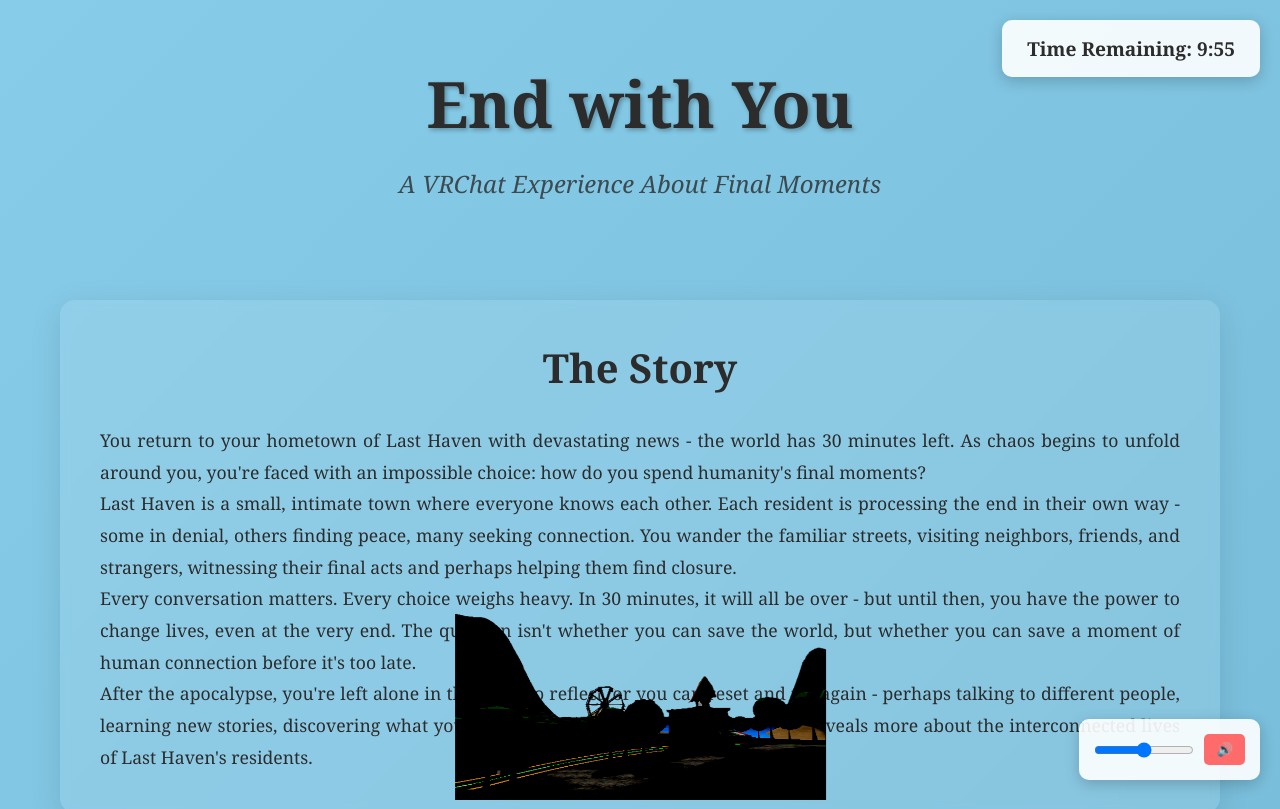
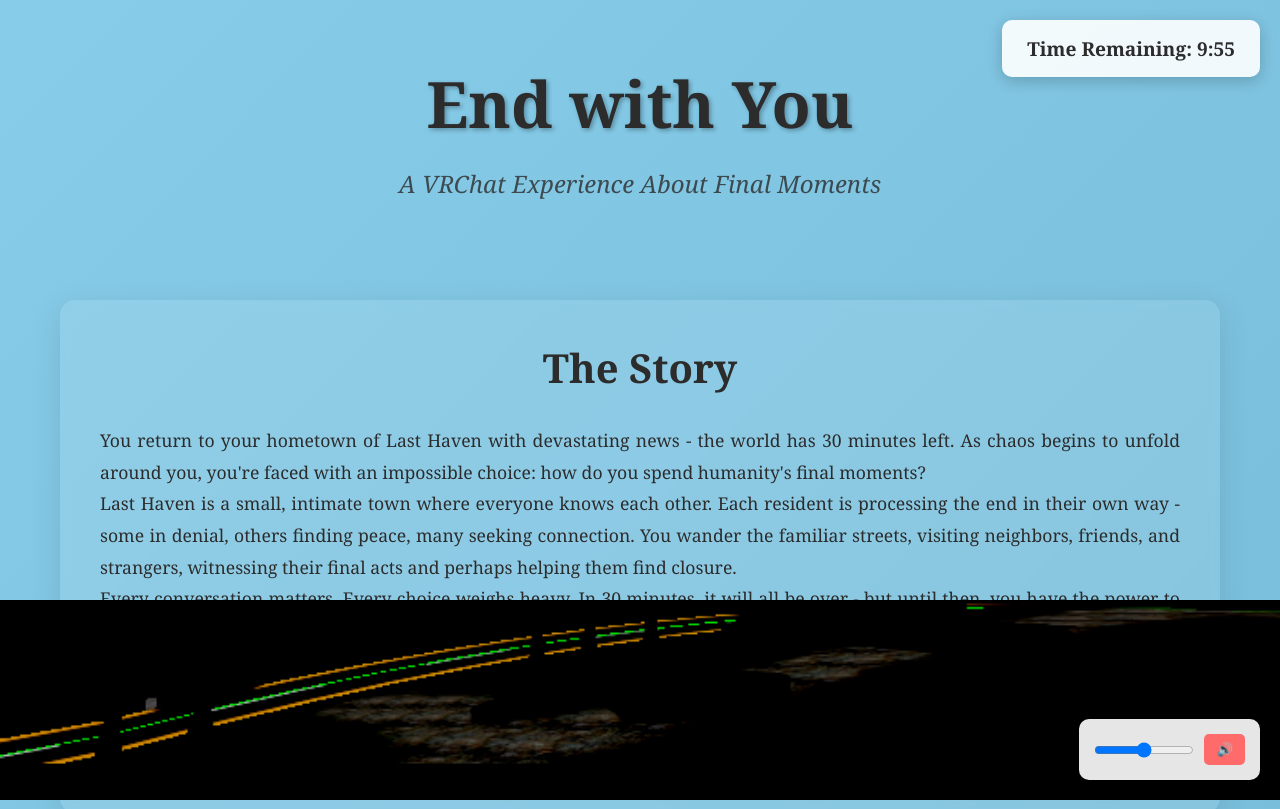
Before and after one commit to NullxVoid00/NullxVoid00.github.io, a plain HTML site: page end-with-you.html in a window 1280 px wide. Shown: the top 809 px of the page. Drawn offline with Linux system fonts and the light colour scheme.

Commit message:
Update end-with-you.html

```diff
--- a/end-with-you.html
+++ b/end-with-you.html
@@ -28,9 +28,9 @@
             width: 100%;
             height: 25vh;
             background: url('Art Folder/town-silhouette.png') no-repeat center bottom;
-            background-size: contain;
+            background-size: cover;
             pointer-events: none;
-            z-index: 10;
+            z-index: 1;
         }
 
         .container {
```
